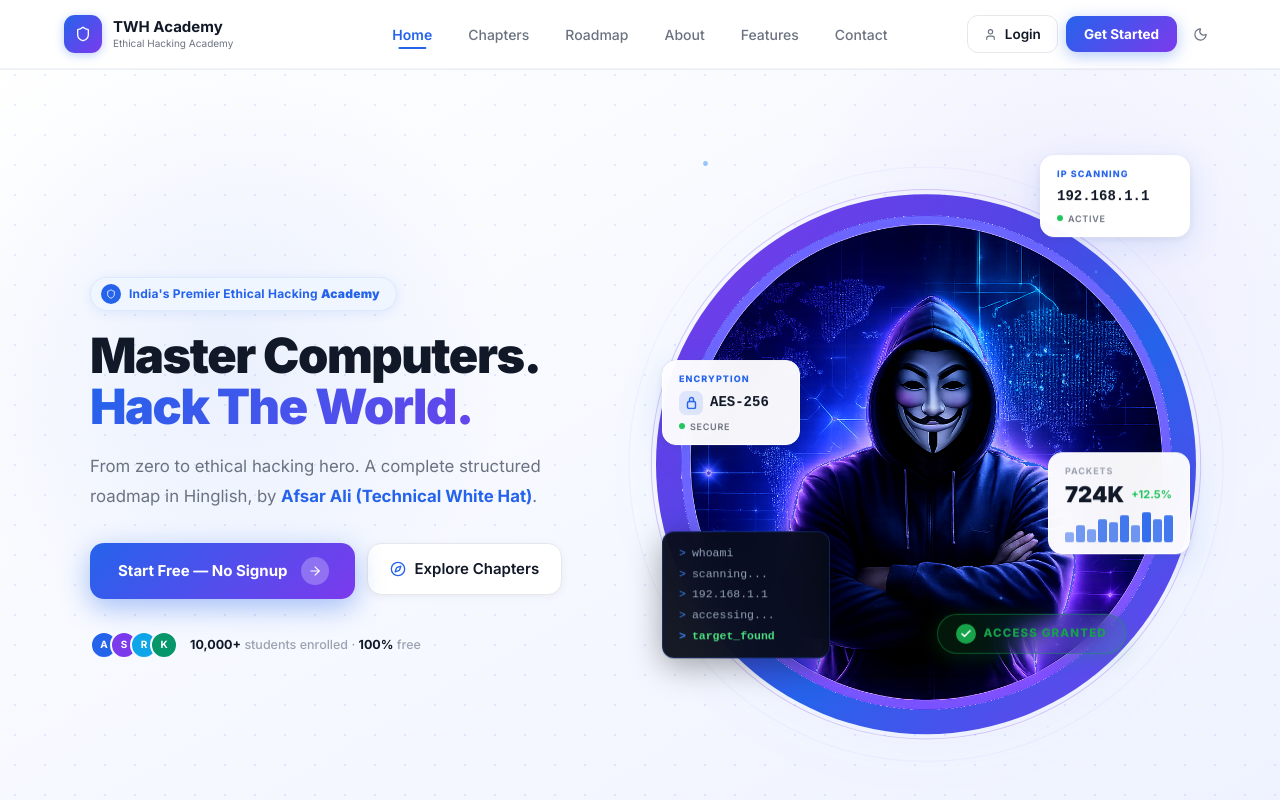
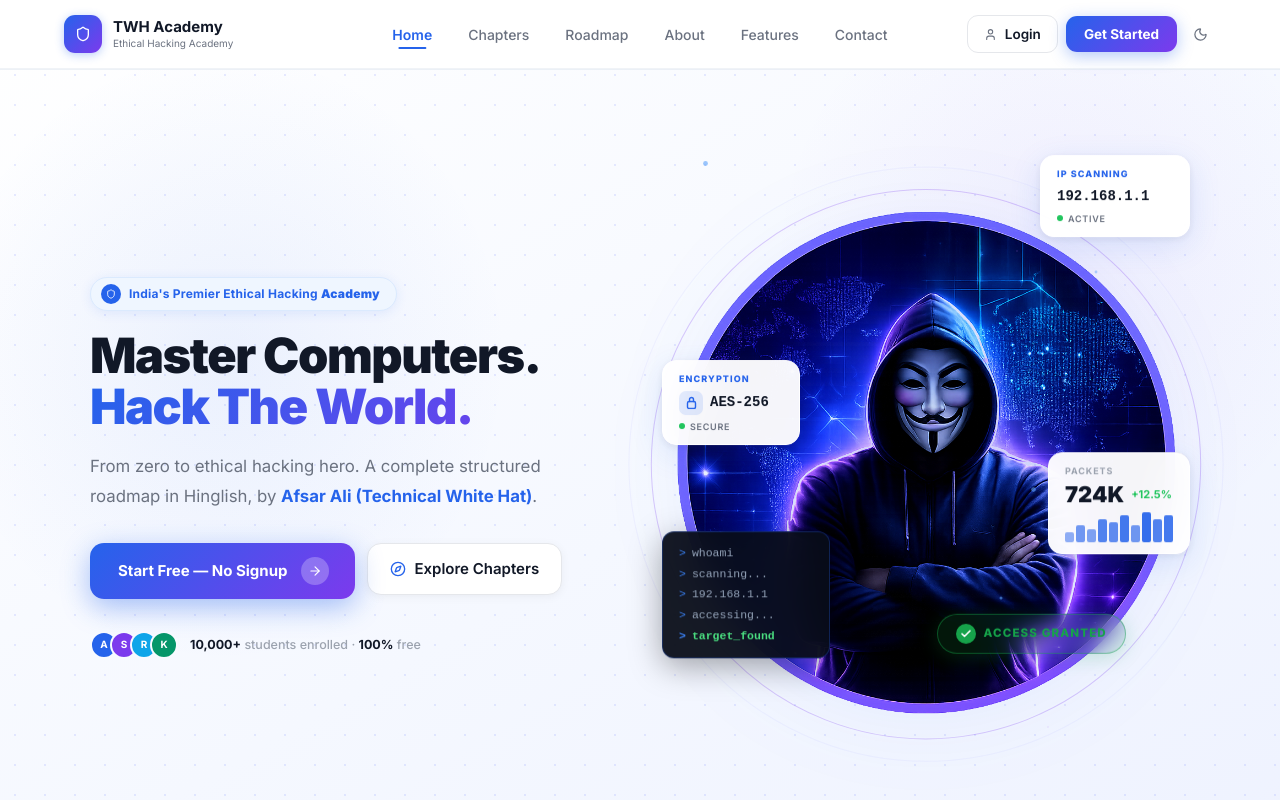
Before and after one commit to rite908/COURSE, a Next.js app: page / in a window 1280 px wide. Shown: the top 800 px of the page. Built offline with nearby package versions, Linux system fonts and the light colour scheme.

Commit message:
Simplify HeroScene component and fix layout styling
Replit-Commit-Author: Agent

```diff
--- a/app/layout.tsx
+++ b/app/layout.tsx
@@ -45,7 +45,7 @@ export const metadata: Metadata = {
 export default function RootLayout({ children }: { children: React.ReactNode }) {
   return (
     <html lang="en" className={`${orbitron.variable} ${inter.variable} ${jetbrainsMono.variable}`}>
-      <body className="bg-white text-gray-900 antialiased min-h-screen">
+      <body className="antialiased min-h-screen" style={{ background: "var(--t-bg)", color: "var(--t-text)" }}>
         <MotionProvider>
           <Navbar />
           {children}
--- a/components/HeroScene.tsx
+++ b/components/HeroScene.tsx
@@ -68,16 +68,9 @@ export default function HeroScene() {
             }}
           />
 
-          {/* ── Purple CSS ring border (outside clip) ── */}
-          <div style={{
-            position: "absolute", inset: -6, borderRadius: "50%",
-            background: "linear-gradient(135deg, #7C3AED 0%, #4F46E5 40%, #2563EB 60%, #7C3AED 100%)",
-            zIndex: 0,
-          }} />
-
           {/* ── Image clipped to circle (no white bg) ── */}
           <div style={{
-            position: "absolute", inset: 4, borderRadius: "50%",
+            position: "absolute", inset: 0, borderRadius: "50%",
             overflow: "hidden", zIndex: 1,
           }}>
             <Image
```
